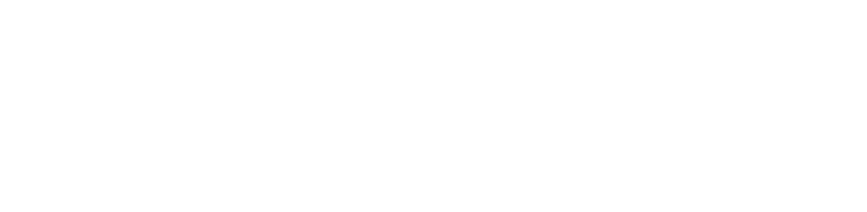
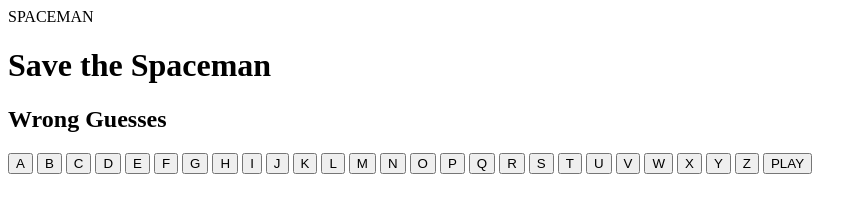
Before and after one commit to Sandyfromnyc/Spaceman, a plain HTML site: page index.html in a window 1280 px wide. Shown: the whole page, without its empty margins (0-867 px from the left). Drawn offline with Linux system fonts and the light colour scheme.

Commit message:
add letter buttons

```diff
--- a/index.html
+++ b/index.html
@@ -5,8 +5,47 @@
     <meta http-equiv="X-UA-Compatible" content="IE=edge">
     <meta name="viewport" content="width=device-width, initial-scale=1.0">
     <title>Document</title>
+    <script defer src="js/main.js"></script>
+    <link rel="stylesheet" href="css/main.css">
 </head>
+
 <body>
+<header>SPACEMAN</header>
+<main>
+<h1>Save the Spaceman</h1>
+<h2>Wrong Guesses</h2>
+
+<button>A</button>
+<button>B</button>
+<button>C</button>
+<button>D</button>
+<button>E</button>
+<button>F</button>
+<button>G</button>
+<button>H</button>
+<button>I</button>
+<button>J</button>
+<button>K</button>
+<button>L</button>
+<button>M</button>
+<button>N</button>
+<button>O</button>
+<button>P</button>
+<button>Q</button>
+<button>R</button>
+<button>S</button>
+<button>T</button>
+<button>U</button>
+<button>V</button>
+<button>W</button>
+<button>X</button>
+<button>Y</button>
+<button>Z</button>
+
+
+<button>PLAY</button>
+
+</main>
 
 </body>
 </html>
```
Also changed, not shown: js/main.js (+13 -0 lines), imgs/spaceman-0.jpg (added), imgs/spaceman-1.jpg (added), imgs/spaceman-2.jpg (added), imgs/spaceman-3.jpg (added), imgs/spaceman-4.jpg (added), imgs/spaceman-5.jpg (added), imgs/spaceman-6.jpg (added), imgs/spaceman-filmstrip.jpg (added), 1 other file.
